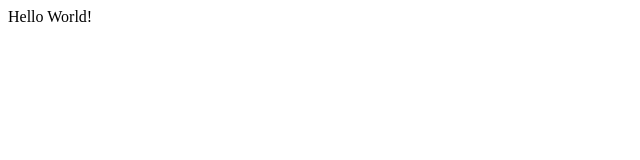
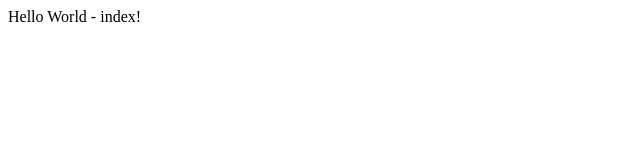
Before and after one commit to ERDJD97/ERDJD97.github.io, a plain HTML site: page index.html in a window 1280 px wide. Shown: the full height of the page, 0-640 px from the left. Drawn offline with Linux system fonts and the light colour scheme.

Commit message:
Update index.html

```diff
--- a/index.html
+++ b/index.html
@@ -1,5 +1,5 @@
 <html>
   <body>
-    Hello World!
+    Hello World - index!
   </body>
 </html>
```
